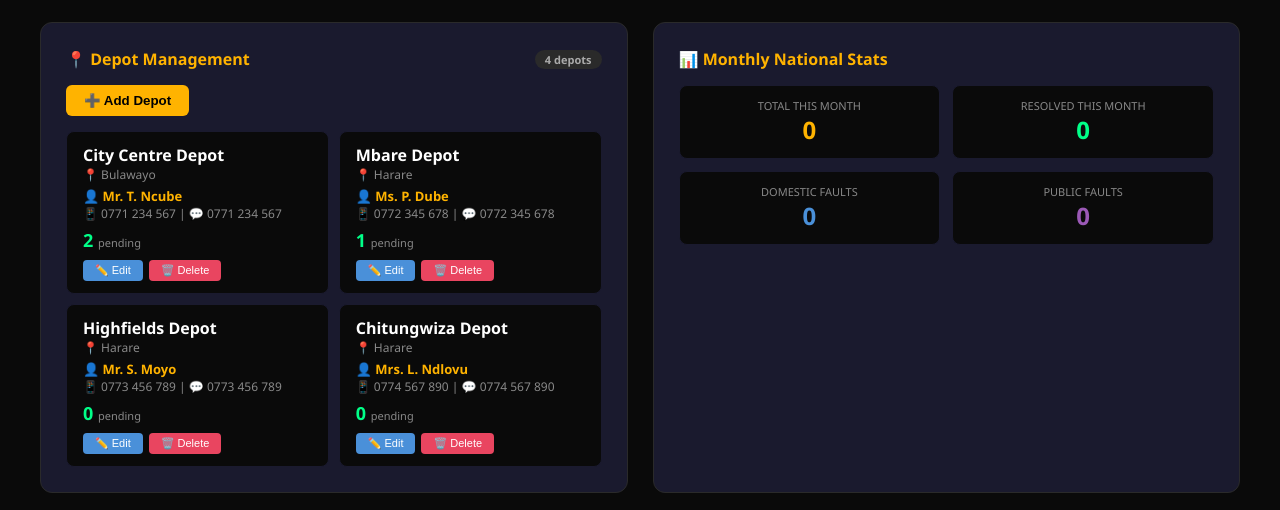
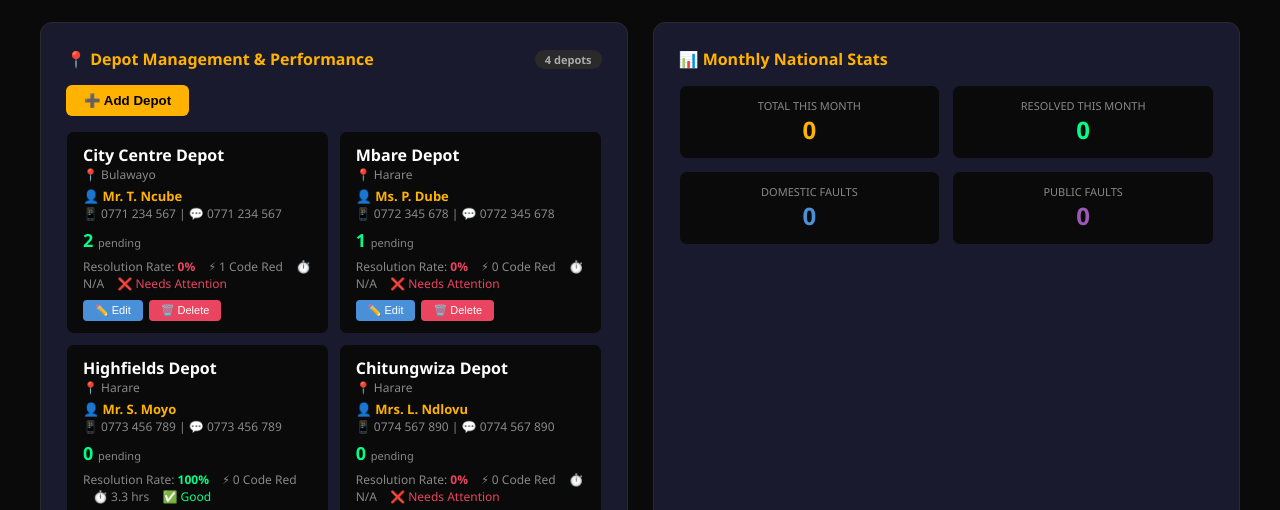
Before and after one commit to sikhumbuzilesncube/GatekeeperAI-, a plain HTML site: page zesa-dashboard.html in a window 1280 px wide. Shown: the part 281-791 px from the top of the page. Drawn offline with Linux system fonts and the light colour scheme.

Commit message:
Update zesa-dashboard.html

```diff
--- a/zesa-dashboard.html
+++ b/zesa-dashboard.html
@@ -122,6 +122,14 @@
         .depot-item .count.red { color: #e94560; }
         .depot-item .count.amber { color: #FFB300; }
         .depot-item .count.green { color: #00ff88; }
+        .depot-item .performance {
+            margin-top: 6px;
+            font-size: 12px;
+            color: #888;
+        }
+        .depot-item .performance .good { color: #00ff88; }
+        .depot-item .performance .warning { color: #FFB300; }
+        .depot-item .performance .bad { color: #e94560; }
         .depot-item .actions { margin-top: 8px; display: flex; gap: 6px; flex-wrap: wrap; }
         .depot-item .actions .btn-sm {
             padding: 4px 12px;
@@ -315,12 +323,29 @@
         }
         .modal .btn-group .btn-save:hover { background: #e6a300; }
 
+        .performance-summary {
+            display: grid;
+            grid-template-columns: 1fr 1fr 1fr;
+            gap: 10px;
+            margin-top: 10px;
+        }
+        .perf-item {
+            background: #0a0a0a;
+            padding: 10px;
+            border-radius: 6px;
+            text-align: center;
+            border: 1px solid #1a1a2e;
+        }
+        .perf-item .perf-number { font-size: 20px; font-weight: bold; }
+        .perf-item .perf-label { font-size: 10px; color: #888; text-transform: uppercase; }
+
         @media (max-width: 768px) {
             .stats { grid-template-columns: 1fr 1fr; }
             .row { grid-template-columns: 1fr; }
             .header { flex-direction: column; text-align: center; }
             .depot-list { grid-template-columns: 1fr; }
             .complaint-item { flex-direction: column; align-items: stretch; }
+            .performance-summary { grid-template-columns: 1fr; }
         }
         @media (max-width: 480px) {
             .stats { grid-template-columns: 1fr; }
@@ -373,7 +398,7 @@
     <div class="row">
         <div class="card">
             <h3>
-                📍 Depot Management
+                📍 Depot Management & Performance
                 <span class="badge-count" id="depotCount">0 depots</span>
             </h3>
             <button class="btn btn-primary" onclick="showAddDepot()" style="margin-bottom:15px;">➕ Add Depot</button>
@@ -552,6 +577,39 @@
     let filteredFaults = [...faults];
     let editingDepotId = null;
 
+    // ─── CALCULATE DEPOT PERFORMANCE ───
+    function getDepotPerformance(depotName) {
+        const depotFaults = faults.filter(f => f.depot === depotName);
+        const total = depotFaults.length;
+        const resolved = depotFaults.filter(f => f.status === 'resolved').length;
+        const pending = depotFaults.filter(f => f.status !== 'resolved').length;
+        const red = depotFaults.filter(f => f.urgency === 'RED' && f.status !== 'resolved').length;
+
+        // Calculate average response time (simplified)
+        let avgTime = 'N/A';
+        if (resolved > 0) {
+            const times = [2.5, 3.0, 4.5, 1.5, 5.0]; // Sample hours
+            const avg = times.reduce((a, b) => a + b, 0) / times.length;
+            avgTime = avg.toFixed(1) + ' hrs';
+        }
+
+        const resolutionRate = total > 0 ? Math.round((resolved / total) * 100) : 0;
+
+        let performanceLevel = 'good';
+        if (resolutionRate < 40) performanceLevel = 'bad';
+        else if (resolutionRate < 70) performanceLevel = 'warning';
+
+        return {
+            total,
+            resolved,
+            pending,
+            red,
+            avgTime,
+            resolutionRate,
+            performanceLevel
+        };
+    }
+
     // ─── LOAD DASHBOARD ───
     function loadDashboard() {
         const total = faults.length;
@@ -581,10 +639,10 @@
 
         let html = '';
         depots.forEach(d => {
-            // Count faults for this depot
-            const depotFaults = faults.filter(f => f.depot === d.name);
-            const pendingCount = depotFaults.filter(f => f.status !== 'resolved').length;
-            const status = pendingCount > 10 ? 'red' : pendingCount > 5 ? 'amber' : 'green';
+            const perf = getDepotPerformance(d.name);
+            const status = perf.pending > 10 ? 'red' : perf.pending > 5 ? 'amber' : 'green';
+            const perfClass = perf.performanceLevel === 'good' ? 'good' : perf.performanceLevel === 'warning' ? 'warning' : 'bad';
+            const perfLabel = perf.performanceLevel === 'good' ? '✅ Good' : perf.performanceLevel === 'warning' ? '⚠️ Warning' : '❌ Needs Attention';
 
             html += `
                 <div class="depot-item">
@@ -592,7 +650,13 @@
                     <div class="location">📍 ${d.location}</div>
                     <div class="manager">👤 <strong>${d.manager}</strong></div>
                     <div style="color:#888;font-size:12px;">📱 ${d.phone} | 💬 ${d.whatsapp}</div>
-                    <div class="count ${status}">${pendingCount} <span class="sub">pending</span></div>
+                    <div class="count ${status}">${perf.pending} <span class="sub">pending</span></div>
+                    <div class="performance">
+                        <span>Resolution Rate: <strong class="${perfClass}">${perf.resolutionRate}%</strong></span>
+                        <span style="margin-left:10px;">⚡ ${perf.red} Code Red</span>
+                        <span style="margin-left:10px;">⏱️ ${perf.avgTime}</span>
+                        <span style="margin-left:10px;" class="${perfClass}">${perfLabel}</span>
+                    </div>
                     <div class="actions">
                         <button class="btn-sm btn-edit" onclick="editDepot(${d.id})">✏️ Edit</button>
                         <button class="btn-sm btn-delete" onclick="deleteDepot(${d.id})">🗑️ Delete</button>
@@ -728,7 +792,6 @@
         }
 
         if (editingDepotId) {
-            // Edit existing depot
             const depot = depots.find(d => d.id === editingDepotId);
             if (depot) {
                 depot.name = name;
@@ -739,7 +802,6 @@
             }
             showToast('success', `✅ Depot "${name}" updated successfully`);
         } else {
-            // Add new depot
             const newId = depots.length > 0 ? Math.max(...depots.map(d => d.id)) + 1 : 1;
             depots.push({
                 id: newId,
@@ -785,4 +847,4 @@
 </script>
 
 </body>
-    </html>
+                </html>
```
